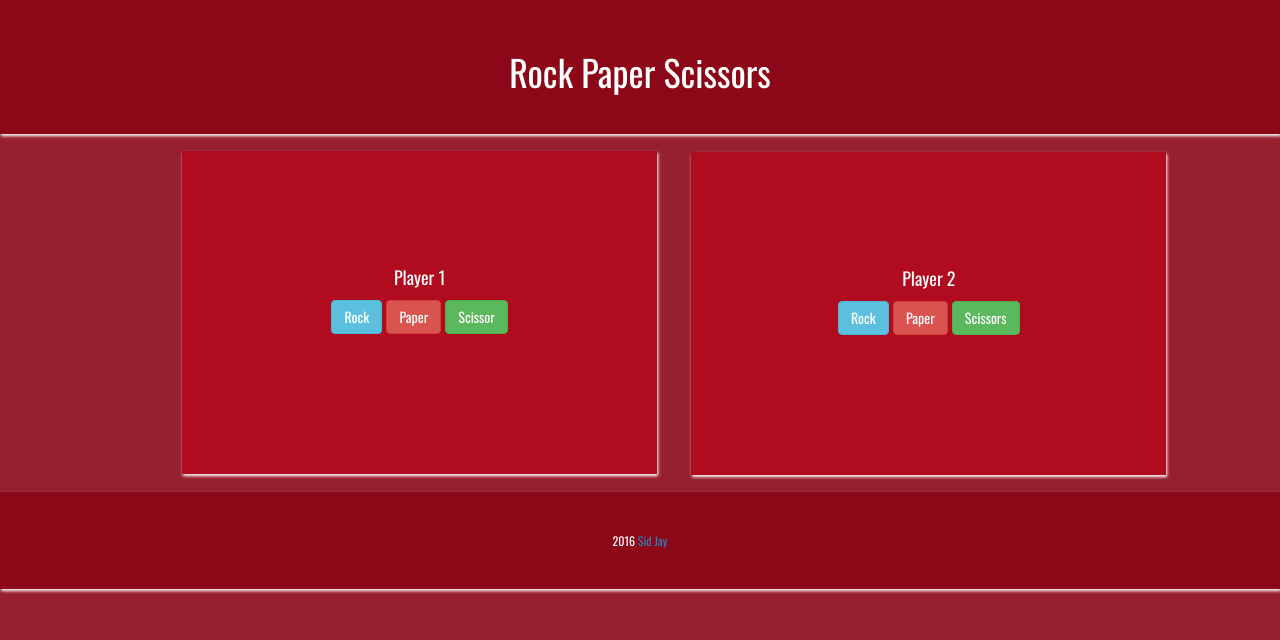
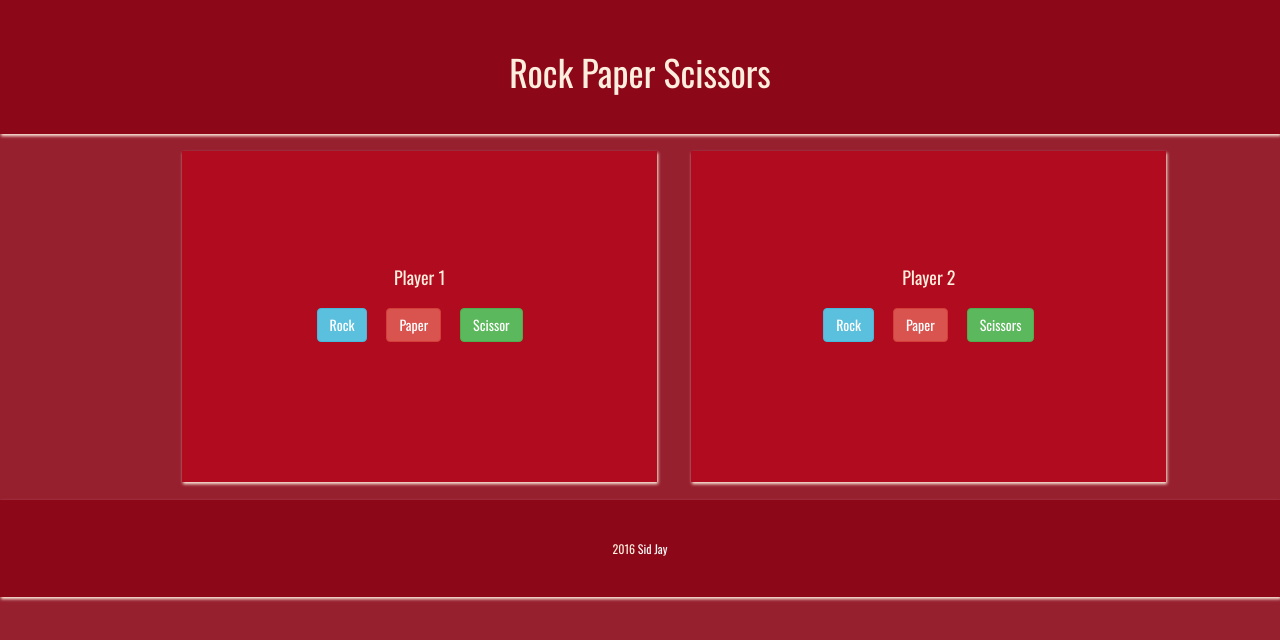
Before and after one commit to sidjayisaok/Rock-Paper-Scissors, a PHP site: page / in a window 1280 px wide. Shown: the top 640 px of the page. Run offline with PHP 8.4, Linux system fonts and the light colour scheme; some libraries are stand-ins or nearby versions.

Commit message:
minor updates; unfinished product

```diff
--- a/css/RockPaperScissors.css
+++ b/css/RockPaperScissors.css
@@ -1,8 +1,21 @@
+a{
+  color: #f9f9f9;
+}
+
+a:hover{
+  text-decoration: none;
+  color: #ff9999;
+}
+
 body{
   background-color: #97202F;
-  color: #fff;
+  color: #ffeedd;
   font-family: 'Oswald', sans-serif;
   font-size: 18px;
+}
+
+button{
+  margin: 3%;
 }
 
 .left{
--- a/index.html
+++ b/index.html
@@ -34,8 +34,6 @@
     </div>
   </div>
 
-<div class="col-sm-1"></div>
-
   <div class="col-sm-5 left text-center">
     <p>Player 2</p>
     <button id="player2Rock" type="button" value="Rock" class="btn btn-info btn-default">Rock</button>
@@ -48,6 +46,8 @@
     <div class="finalResults">
     </div>
   </div>
+
+  <div class="col-sm-1"></div>
 
 </div>
 
--- a/js/socket.js
+++ b/js/socket.js
@@ -7,12 +7,10 @@ var player2Scissors = "#player2Scissors";
 var player2Paper = "#player2Paper";
 var item = this.id;
 
-console.log(item);
-
 //function to handle requests
 function clickEvent(paramA){
     $(paramA).on('click', function(){
-          //this communicates with server
+         //this communicates with server
          socket.emit('player event', $(paramA).val({item}));
          $(paramA).val('');
         return false;
@@ -33,6 +31,6 @@ clickEvent(player1Scissors);
 clickEvent(player2Scissors);
 
 //this communicates with console
-socket.on('news', function(data){
+socket.on('player msg', function(data){
     console.log(data);
 });
```
Also changed, not shown: server.js (+6 -4 lines), 1 other file.
